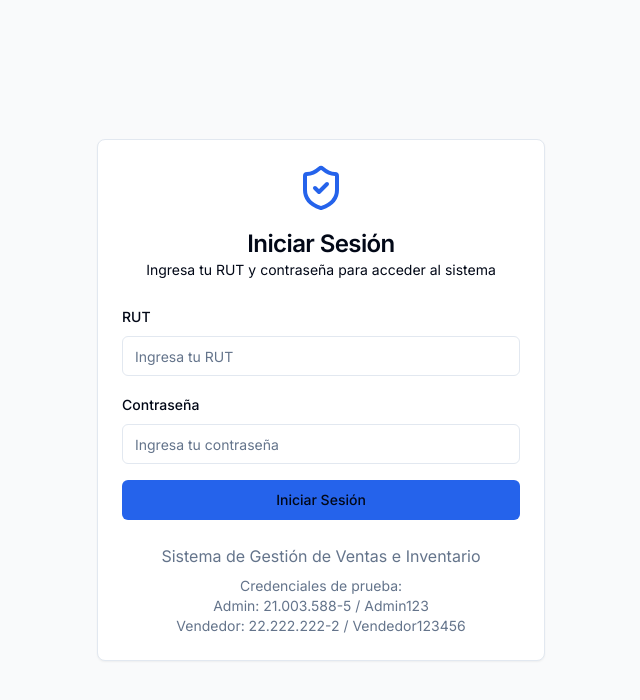
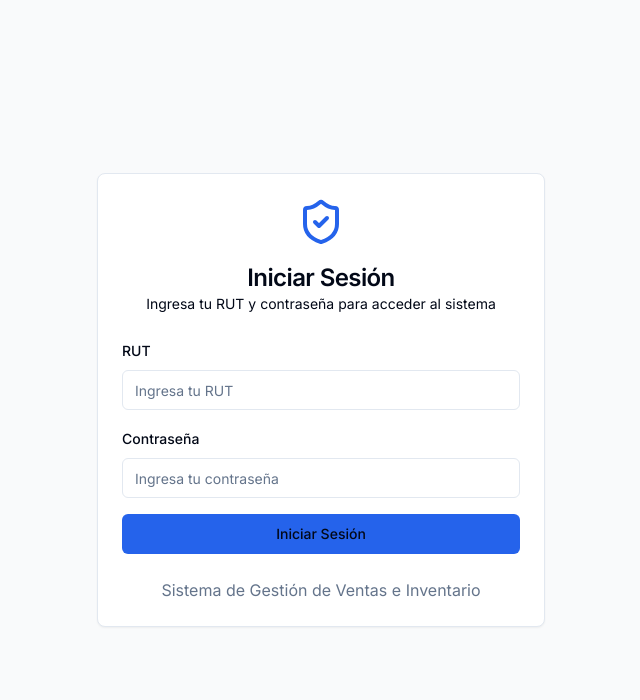
Before and after one commit to Absalon777/barbara, a Next.js app: page /login in a window 1280 px wide. Shown: the top 700 px of the page, without its empty margins (319-959 px from the left). Built offline with nearby package versions, Linux system fonts and the light colour scheme; no server answers.

Commit message:
feat: elimina las credenciales de prueba visibles en la página de inicio de sesión para mejorar la seguridad y la experiencia del usuario. Se simplifica la interfaz al eliminar información sensible.

```diff
--- a/app/login/page.tsx
+++ b/app/login/page.tsx
@@ -162,11 +162,6 @@ export default function LoginPage() {
           <p className="text-sm sm:text-base text-muted-foreground text-center">
             Sistema de Gestión de Ventas e Inventario
           </p>
-          <div className="text-xs sm:text-sm text-muted-foreground text-center">
-            <p>Credenciales de prueba:</p>
-            <p>Admin: 21.003.588-5 / Admin123</p>
-            <p>Vendedor: 22.222.222-2 / Vendedor123456</p>
-          </div>
         </CardFooter>
       </Card>
     </div>
```
